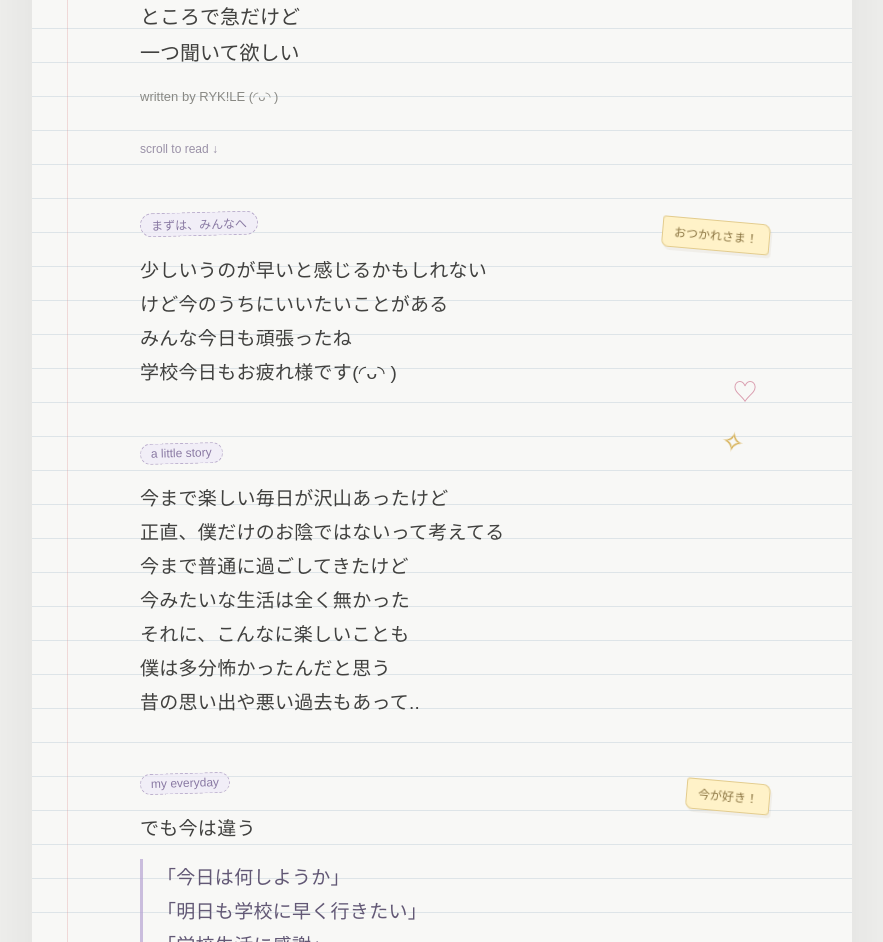
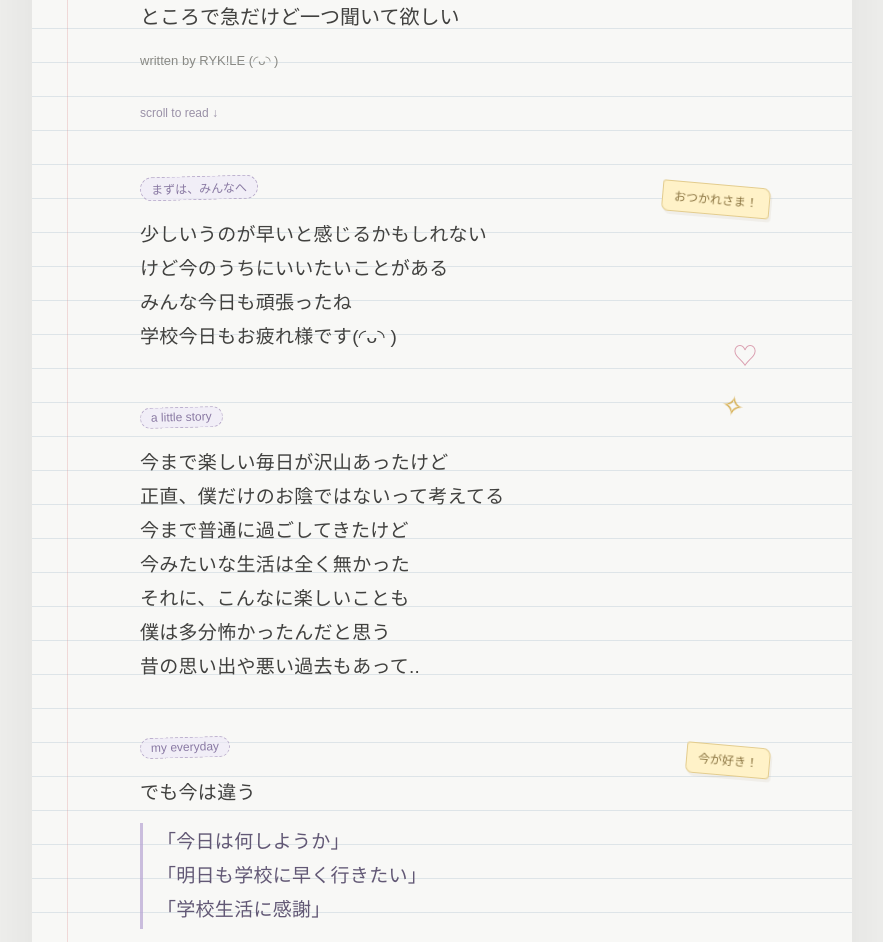
Before and after one commit to rykile/Minna-Arigato, a plain HTML site: page rykile_little_notebook.html in a window 1280 px wide. Shown: the part 223-1165 px from the top of the page, without its empty margins (198-1081 px from the left). Drawn offline with Linux system fonts and the light colour scheme; a web font is replaced by a local one.

Commit message:
rykile_little_notebook.html を更新

```diff
--- a/rykile_little_notebook.html
+++ b/rykile_little_notebook.html
@@ -317,6 +317,7 @@
   </style>
 </head>
 <body>
+
 <main class="page">
   <div class="top-note">
     <span>MY LITTLE NOTEBOOK</span>
@@ -327,7 +328,7 @@
     <span class="sticker sticker-star" aria-hidden="true">✦</span>
     <p class="eyebrow">A LITTLE MESSAGE FOR YOU</p>
     <h1>To Everyone ♡</h1>
-      <p class="subtitle">ところで急だけど<br>一つ聞いて欲しい</p>
+    <p class="subtitle">ところで急だけど一つ聞いて欲しい</p>
     <p class="author">written by RYK!LE (◜ᴗ◝ )</p>
     <span class="scroll-hint">scroll to read ↓</span>
   </header>
@@ -349,6 +350,8 @@
     <p class="writing">
       <span class="write-line">今まで楽しい毎日が沢山あったけど</span>
       <span class="write-line">正直、僕だけのお陰ではないって考えてる</span>
+    </p>
+    <p class="writing">
       <span class="write-line">今まで普通に過ごしてきたけど</span>
       <span class="write-line">今みたいな生活は全く無かった</span>
       <span class="write-line">それに、こんなに楽しいことも</span>
@@ -363,6 +366,7 @@
     <p class="writing">
       <span class="write-line">でも今は違う</span>
     </p>
+
     <div class="quote">
       <p class="writing">
         <span class="write-line">「今日は何しようか」</span>
@@ -370,16 +374,19 @@
         <span class="write-line">「学校生活に感謝」</span>
       </p>
     </div>
+
     <p class="writing">
       <span class="write-line">そんな風に思えてる</span>
       <span class="write-line">それはきっと</span>
     </p>
+
     <div class="quote">
       <p class="writing">
         <span class="write-line">「明日より今に期待できる」</span>
         <span class="write-line">「Minnaが今もどこかにいる」</span>
       </p>
     </div>
+
     <p class="writing">
       <span class="write-line">って思えてるからかな..</span>
     </p>
@@ -405,20 +412,26 @@
   <section class="section" aria-label="感謝">
     <p class="writing">
       <span class="write-line">ここまでのこと、本当に感謝してる</span>
-        <span class="write-line">もっかい言うね(◜ᴗ◝ )</span>
     </p>
   </section>
 
   <footer class="closing">
     <p class="closing-label">one more time ♡</p>
+
+    <p class="writing">
+      <span class="write-line">もっかい言うね(◜ᴗ◝ )</span>
+    </p>
+
     <div class="thank-you">
       <p class="write-line">僕のだーくをらいとに</p>
       <p class="write-line">変えてくれたのは</p>
       <p class="write-line">みんなのお陰様</p>
       <p class="write-line" style="margin-top: 5px;">ありがとう</p>
     </div>
+
     <p class="closing-small">(◜ᴗ◝ ) ♡</p>
     <div class="footer">made with gratitude · RYK!LE</div>
+
     <span class="sticker sticker-star" aria-hidden="true">✦</span>
     <span class="sticker sticker-heart" aria-hidden="true">♡</span>
   </footer>
```
Lines whose indentation alone changed are shown as unchanged.
